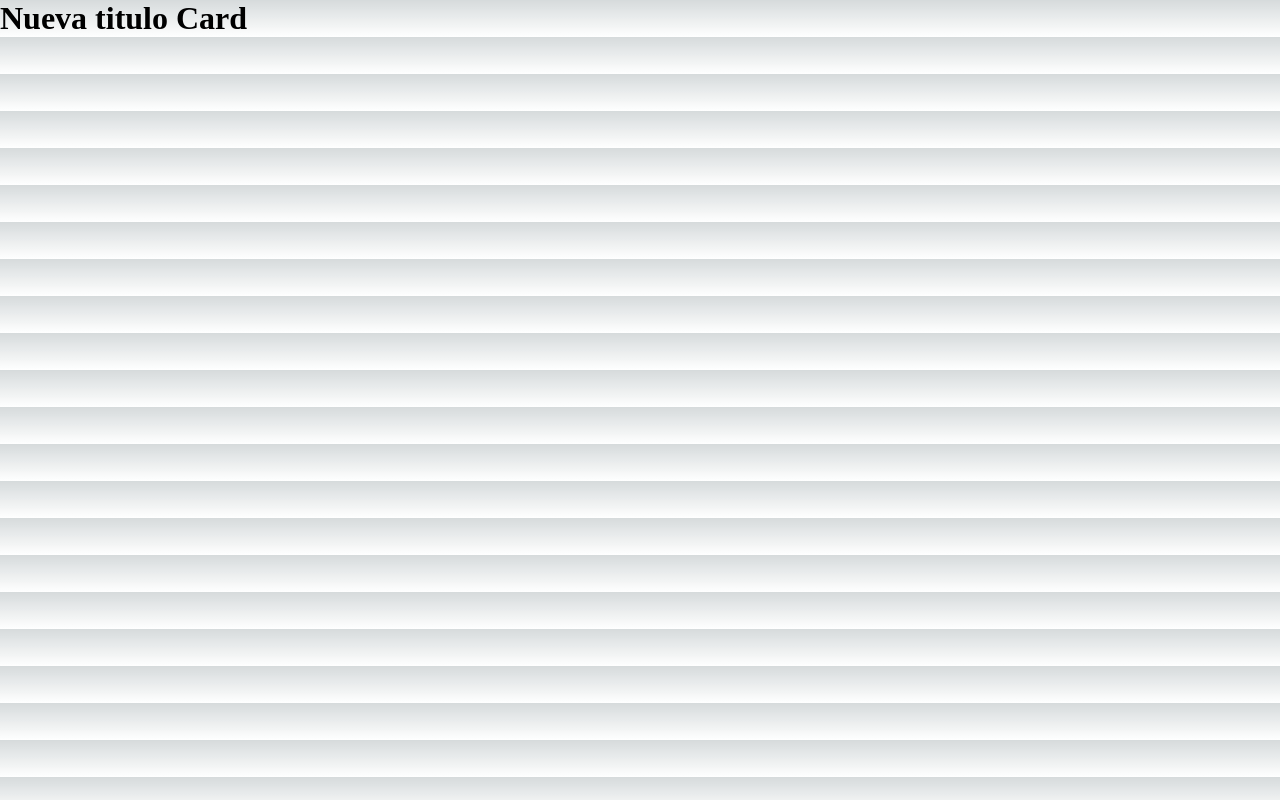
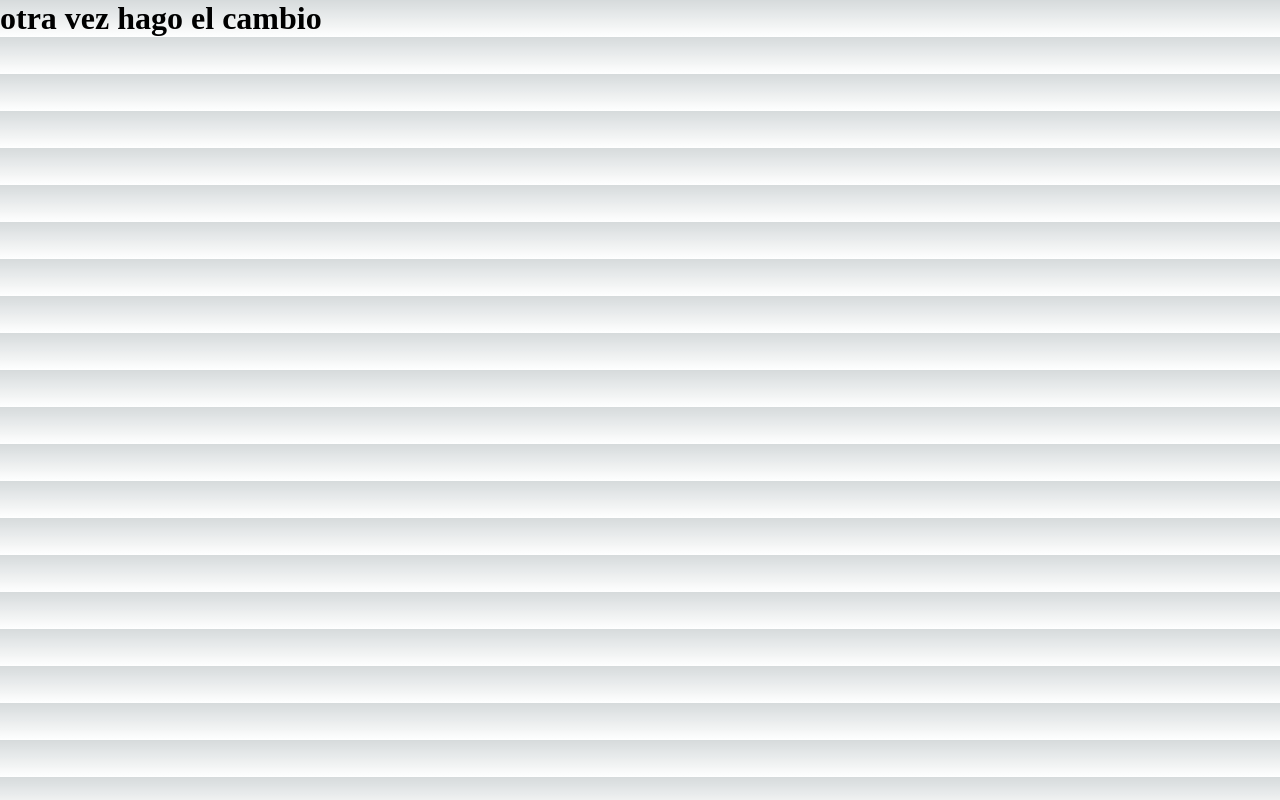
Before and after one commit to andresoje/Client_Book_Scape, a Next.js app: page /card/card in a window 1280 px wide. Built offline with nearby package versions, Linux system fonts and the light colour scheme.

Commit message:
otra vez el cambio

```diff
--- a/pages/card/card.tsx
+++ b/pages/card/card.tsx
@@ -3,7 +3,7 @@
 function card() {
   return (
     <div>
-      <h1>Nueva titulo Card</h1>
+      <h1>otra vez hago el cambio</h1>
     </div>
   )
 }
```
